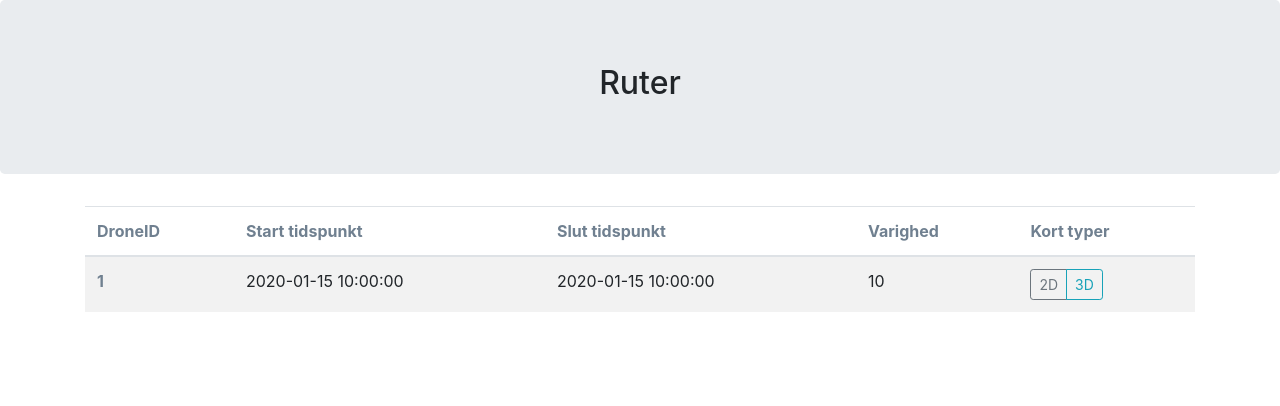
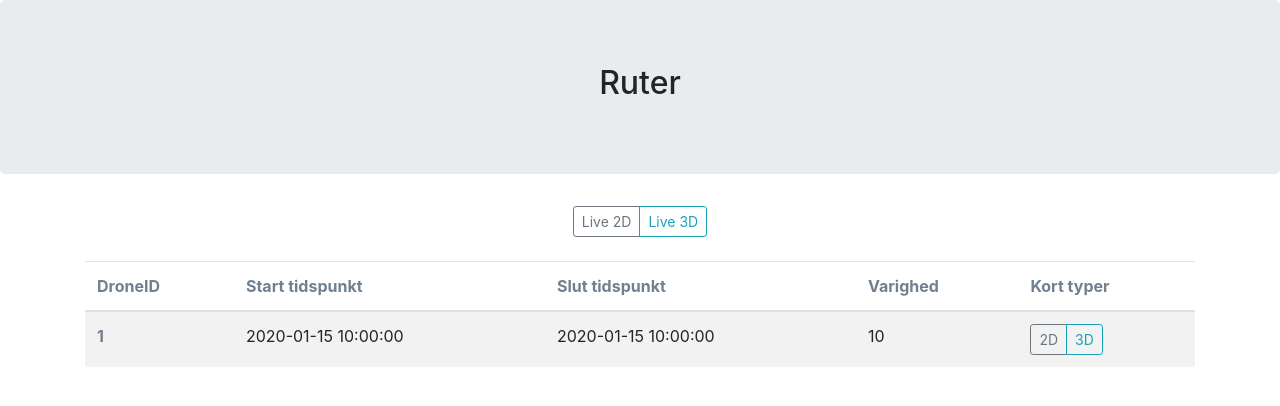
Before and after one commit to UAS-Bachelor/uas-tracking, a Flask app: template services/app/templates/route_list.html in a window 1280 px wide. Shown: the top 406 px of the page. Run offline with Flask 2, Linux system fonts and the light colour scheme; the template is opened without the code that fills it: most values are stand-ins (such as "Sample title", 1, 10 or a date in 2020); some libraries are stand-ins or nearby versions.

Commit message:
added buttons for live maps

```diff
--- a/services/app/templates/route_list.html
+++ b/services/app/templates/route_list.html
@@ -2,6 +2,14 @@
 
 <div class="jumbotron text-center">
     <h2>Ruter</h2>
+</div>
+
+<div class="text-center">
+    <div class="btn-group btn-group-sm">
+        <a href="/live/2d" class="btn btn-outline-secondary" role="button">Live 2D</a>
+        <a href="/live/3d" class="btn btn-outline-info" role="button">Live 3D</a>
+    </div>
+    <br><br>
 </div>
 
 <div class="container table-responsive">
```
